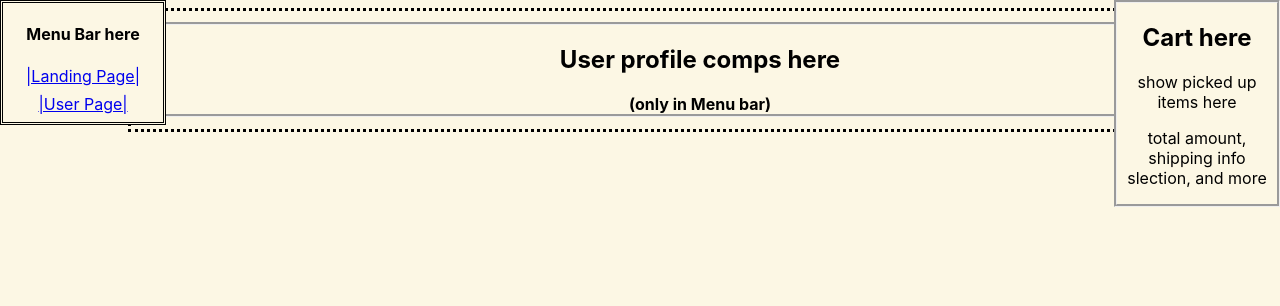
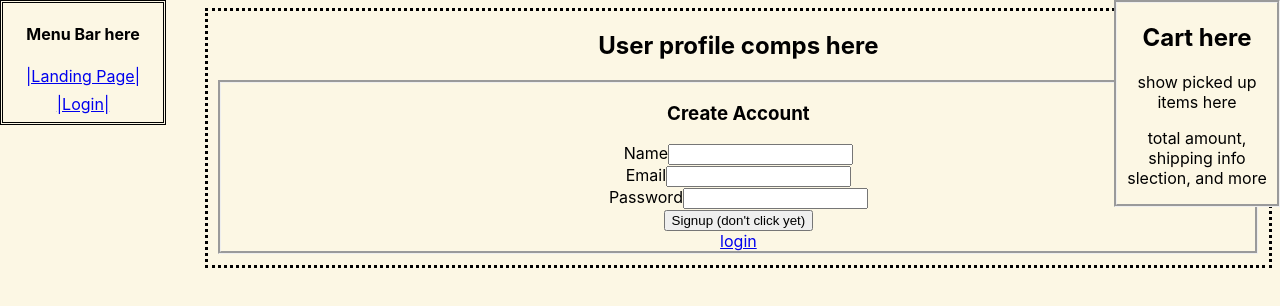
Before and after one commit to stomg7969/ecommerce-website-solo-project, a React (Create React App) app in the folder moonya-frontend/: page /user/new in a window 1280 px wide. Shown: the top 306 px of the page. Built offline with nearby package versions, Linux system fonts and the light colour scheme.

Commit message:
Completed user login logout profile static feature and component structure

```diff
--- a/moonya-frontend/src/App.js
+++ b/moonya-frontend/src/App.js
@@ -1,6 +1,5 @@
 import React, { Component } from "react";
-import { Route, Link, Switch } from "react-router-dom";
-import logo from "./logo.svg";
+import { Route, Switch } from "react-router-dom";
 import "./App.css";
 import NavBar from "./Components/NavBar";
 import LandingDisplay from "./Components/LandingDisplay";
--- a/moonya-frontend/src/Components/LandingDisplay.js
+++ b/moonya-frontend/src/Components/LandingDisplay.js
@@ -19,7 +19,7 @@ class LandingDisplay extends Component {
       <Fragment>
         <div id="landing-page">
           <h1>Moonya Ecommerce</h1>
-          <img src={landingPicture} alt="moonya landing picture" />
+          <img src={landingPicture} alt="moonya" />
           <p>will have a big picture (carousel)</p>
         </div>
         <button onClick={this.clickListener}>Magnifier(picture)</button>
--- a/moonya-frontend/src/Components/NavBar.js
+++ b/moonya-frontend/src/Components/NavBar.js
@@ -13,7 +13,7 @@ class NavBar extends React.Component {
         </div>
         <div className="navbar-name">
           <Link to="/user">
-            <span> |User Page| </span>
+            <span> |Login| </span>
           </Link>
         </div>
       </div>
--- a/moonya-frontend/src/Components/PasswordUpdate.js
+++ b/moonya-frontend/src/Components/PasswordUpdate.js
@@ -1,5 +1,5 @@
 import React, { Component } from "react";
-import { withRouter } from "react-router-dom";
+import { Link, withRouter } from "react-router-dom";
 // copied from my auth lab. must be modified
 class PasswordUpdate extends Component {
   state = {
@@ -22,7 +22,7 @@ class PasswordUpdate extends Component {
     if (newPW === confirmPW) {
       const jwt = require("jsonwebtoken");
       const token = localStorage.getItem("user_token");
-      const decoded = jwt.verify(token, "my_s3cr3t");
+      const decoded = jwt.verify(token, process.env.REACT_APP_AUTH_KEY);
 
       fetch(`http://localhost:3000/api/v1/users/${decoded.user_id}`, {
         method: "PATCH",
@@ -75,6 +75,9 @@ class PasswordUpdate extends Component {
           <br />
           <button>change</button>
         </form>
+        <Link to="/user/profile">
+          <span>Cancel</span>
+        </Link>
       </div>
     );
   }
--- a/moonya-frontend/src/Components/ProductCard.js
+++ b/moonya-frontend/src/Components/ProductCard.js
@@ -1,5 +1,5 @@
 import React, { Component } from "react";
-import { Link } from "react-router-dom";
+// import { Link } from "react-router-dom";
 // import ProductShowContainer from '../Containers/ProductShowContainer'
 
 class ProductCard extends Component {
--- a/moonya-frontend/src/Components/UserLogin.js
+++ b/moonya-frontend/src/Components/UserLogin.js
@@ -1,5 +1,5 @@
 import React from "react";
-import { withRouter } from "react-router-dom";
+import { Link, withRouter } from "react-router-dom";
 // copied from my auth lab. must be modified
 class UserLogin extends React.Component {
   state = {
@@ -44,6 +44,8 @@ class UserLogin extends React.Component {
   render() {
     const { name, password } = this.state;
     return (
+      <div>
+        <h3>Login</h3>
         <form onSubmit={this.submitListener}>
           <label>Name</label>
           <input
@@ -61,8 +63,13 @@ class UserLogin extends React.Component {
             onChange={this.changeListener}
           />
           <br />
-        <button>Login</button>
+          <button>Login(don't click yet)</button>
         </form>
+        <Link to="/user/new">
+          {" "}
+          <span>sign up</span>
+        </Link>
+      </div>
     );
   }
 }
--- a/moonya-frontend/src/Components/UserProfile.js
+++ b/moonya-frontend/src/Components/UserProfile.js
@@ -6,13 +6,13 @@ class UserProfile extends Component {
   componentDidMount() {
     const jwt = require("jsonwebtoken");
     const token = localStorage.getItem("user_token");
-    const decoded = jwt.verify(token, process.env.REACT_APP_AUTH_KEY);
-
+    // const decoded = jwt.verify(token, process.env.REACT_APP_AUTH_KEY);
+    //
     console.log(
       "%c IN USER PROFILE",
       "background: #222; color: yellow",
-      "jwt decoded: ",
-      decoded
+      "jwt decoded: "
+      // decoded
     );
   }
   // profile page. has a button that calls PasswordUpdate component
--- a/moonya-frontend/src/Components/UserSignup.js
+++ b/moonya-frontend/src/Components/UserSignup.js
@@ -1,5 +1,5 @@
 import React from "react";
-import { withRouter } from "react-router-dom";
+import { Link, withRouter } from "react-router-dom";
 // copied from my auth lab. must be modified
 class UserSignup extends React.Component {
   state = {
@@ -40,6 +40,8 @@ class UserSignup extends React.Component {
   render() {
     const { name, email, password } = this.state;
     return (
+      <div>
+        <h3>Create Account</h3>
         <form onSubmit={this.submitListener}>
           <label>Name</label>
           <input
@@ -67,8 +69,12 @@ class UserSignup extends React.Component {
             onChange={this.changeListener}
           />
           <br />
-        <button>Signup</button>
+          <button>Signup (don't click yet)</button>
         </form>
+        <Link to="/user">
+          <span>login</span>
+        </Link>
+      </div>
     );
   }
 }
--- a/moonya-frontend/src/Containers/CartContainer.js
+++ b/moonya-frontend/src/Containers/CartContainer.js
@@ -1,5 +1,5 @@
 import React, { Component } from "react";
-import { Link } from "react-router-dom";
+// import { Link } from "react-router-dom";
 
 class CartContainer extends Component {
   render() {
--- a/moonya-frontend/src/Containers/UserContainer.js
+++ b/moonya-frontend/src/Containers/UserContainer.js
@@ -1,18 +1,37 @@
 import React, { Component } from "react";
-import { Link } from "react-router-dom";
+import { Switch, Route } from "react-router-dom";
+import UserLogin from "../Components/UserLogin";
+import UserSignup from "../Components/UserSignup";
+import UserProfile from "../Components/UserProfile";
 
 class UserContainer extends Component {
   render() {
     return (
-      <div id="user-container">
-        {/* <Link to="/">
-          <span> |Landing Page| </span>
-        </Link> */}
-        <h2>User profile comps here</h2>
-        <strong>(only in Menu bar)</strong>
+      <div className="WILL BE DELETED">
+        <div className="notLoggedin">
+          <h2>User profile comps here</h2>
+          <div id="user-container">
+            <Switch>
+              <Route path="/user/new" component={UserSignup} />
+              <Route path="/user" component={UserLogin} />
+            </Switch>
+          </div>
+          <div className="loggedIn">
+            {/* <Link to="/">
+              <span> |Landing Page| </span>
+            </Link> */}
+            <Switch>
+              <Route path="/user/profile" component={UserProfile} />
+            </Switch>
+          </div>
+        </div>
       </div>
     );
   }
 }
 
 export default UserContainer;
+
+// user clicked login button from the menu
+// if local storage is not there, give login view, if new customer? give link to signup page
+// if localstoreage exists, then show user profile with CRUD link
--- a/moonya-frontend/src/index.css
+++ b/moonya-frontend/src/index.css
@@ -1,5 +1,5 @@
 body {
-  margin-left: 10%;
+  margin-left: 16%;
   /* padding: 0; */
   font-family: -apple-system, BlinkMacSystemFont, "Segoe UI", "Roboto", "Oxygen",
     "Ubuntu", "Cantarell", "Fira Sans", "Droid Sans", "Helvetica Neue",
@@ -8,6 +8,7 @@ body {
   -moz-osx-font-smoothing: grayscale;
   border-style: dotted;
   background-color: #fcf7e4;
+  text-align: center;
 }
 code {
   font-family: source-code-pro, Menlo, Monaco, Consolas, "Courier New",
```
Lines whose indentation alone changed are shown as unchanged.
